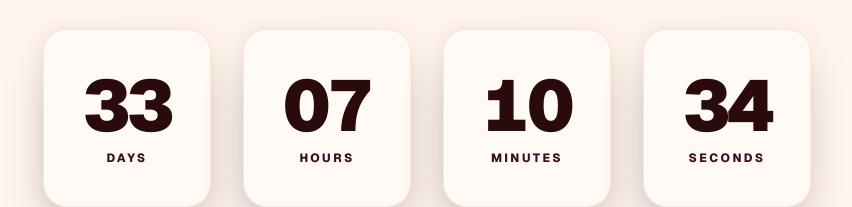
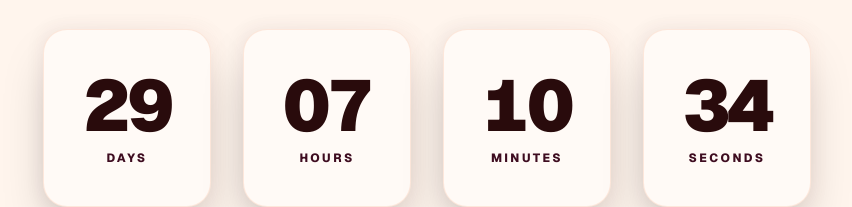
Before and after one commit to Nana-Aduseh/AuraLuxe, a Next.js app: page /auth/login in a window 1280 px wide. Shown: the part 468-675 px from the top of the page, without its empty margins (213-1065 px from the left). Built offline with nearby package versions, Linux system fonts and the light colour scheme; no server answers.

Commit message:
Date change for test

```diff
--- a/app/layout.tsx
+++ b/app/layout.tsx
@@ -20,7 +20,7 @@ export const metadata: Metadata = {
   },
 }
 
-const salesStartDate = '2026-06-15T00:00:00Z'; // June 15, 2026, 00:00:00 GMT
+const salesStartDate = '2026-06-11T00:00:00Z'; // June 15, 2026, 00:00:00 GMT
 
 export default function RootLayout({
   children,
```
